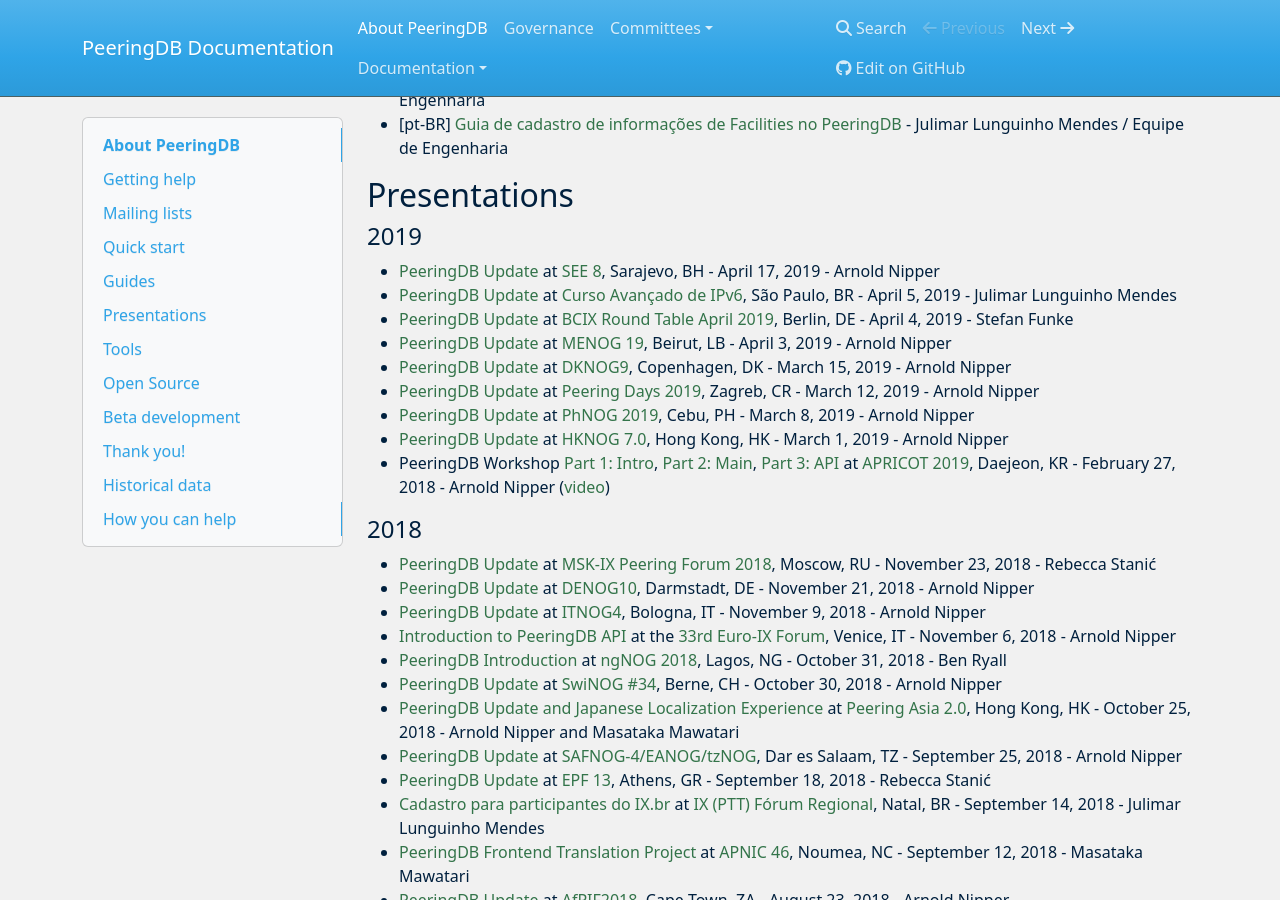
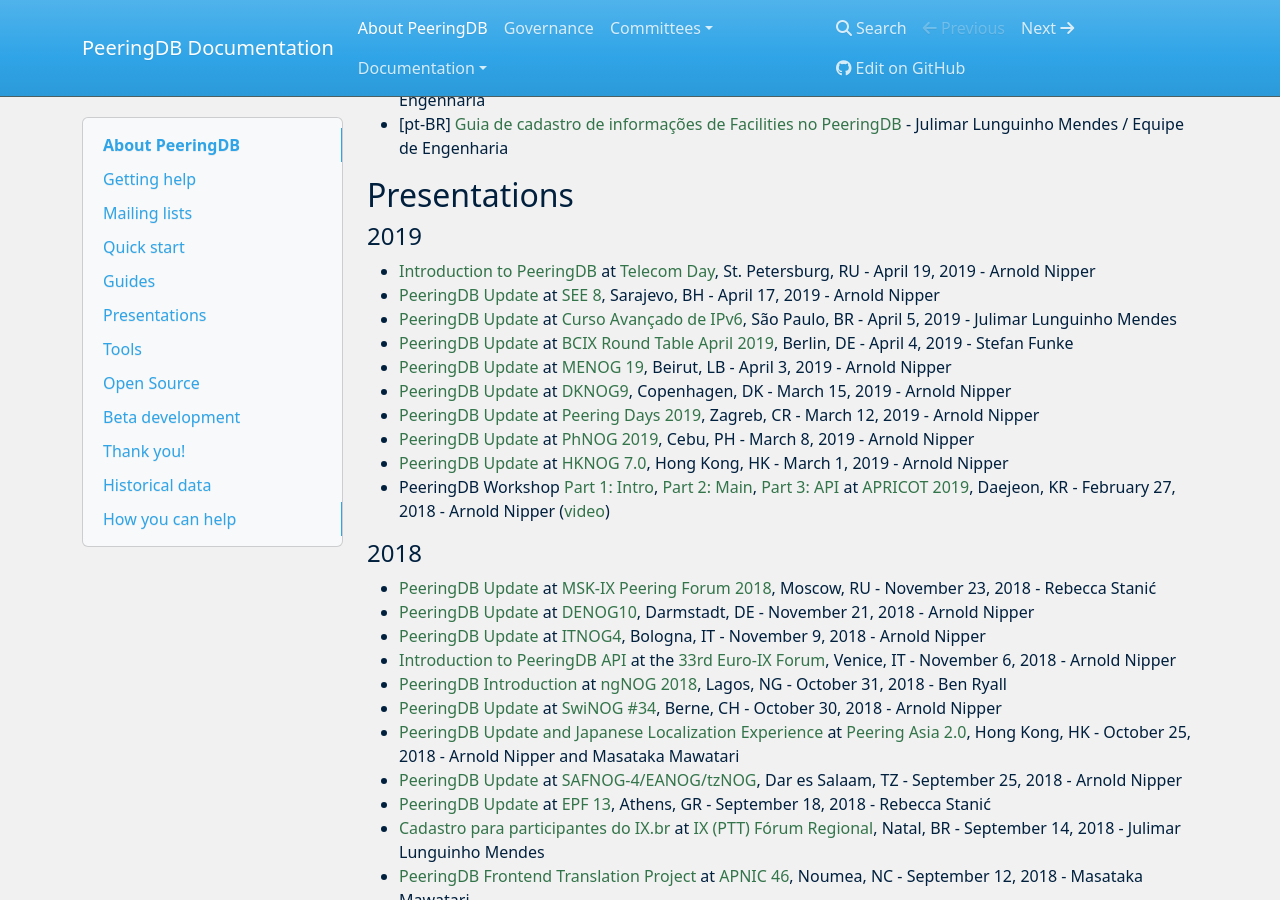
Before and after one commit to peeringdb/docs, an MkDocs documentation site: the page built from docs/index.md, in a window 1280 px wide and 900 px high, scrolled down 1273 px. Built offline with MkDocs 1.6.1, drawn with Linux system fonts in a browser that asks for light colours; nearby versions of some CDN libraries.

Commit message:
Added Arnold's Telecom Day presentation.

```diff
--- a/docs/index.md
+++ b/docs/index.md
@@ -53,6 +53,7 @@
 
 #### 2019
 
+- [Introduction to PeeringDB](presentation/20190419-TelecomDay-Arnold-Nipper.pdf) at [Telecom Day](http://telecomday.ru/en/programm/), St. Petersburg, RU - April 19, 2019 - Arnold Nipper
 - [PeeringDB Update](presentation/20190417-SEE8-Arnold-Nipper.pdf) at [SEE 8](https://www.ripe.net/participate/meetings/regional-meetings/see/see-8), Sarajevo, BH - April 17, 2019 - Arnold Nipper
 - [PeeringDB Update](presentation/20190405-PeeringDB-Update-Curso-IPv6.pdf) at [Curso Avançado de IPv6](https://cursoseventos.nic.br/curso/curso-avancado-ipv6/), São Paulo, BR - April 5, 2019 - Julimar Lunguinho Mendes
 - [PeeringDB Update](presentation/20190404-BCIX-1-Roundtable-Stefan-Funke.pdf) at [BCIX Round Table April 2019](https://www.facebook.com/events/2386787348000284/), Berlin, DE - April 4, 2019 - Stefan Funke
```
Also changed, not shown: 1 other file.
